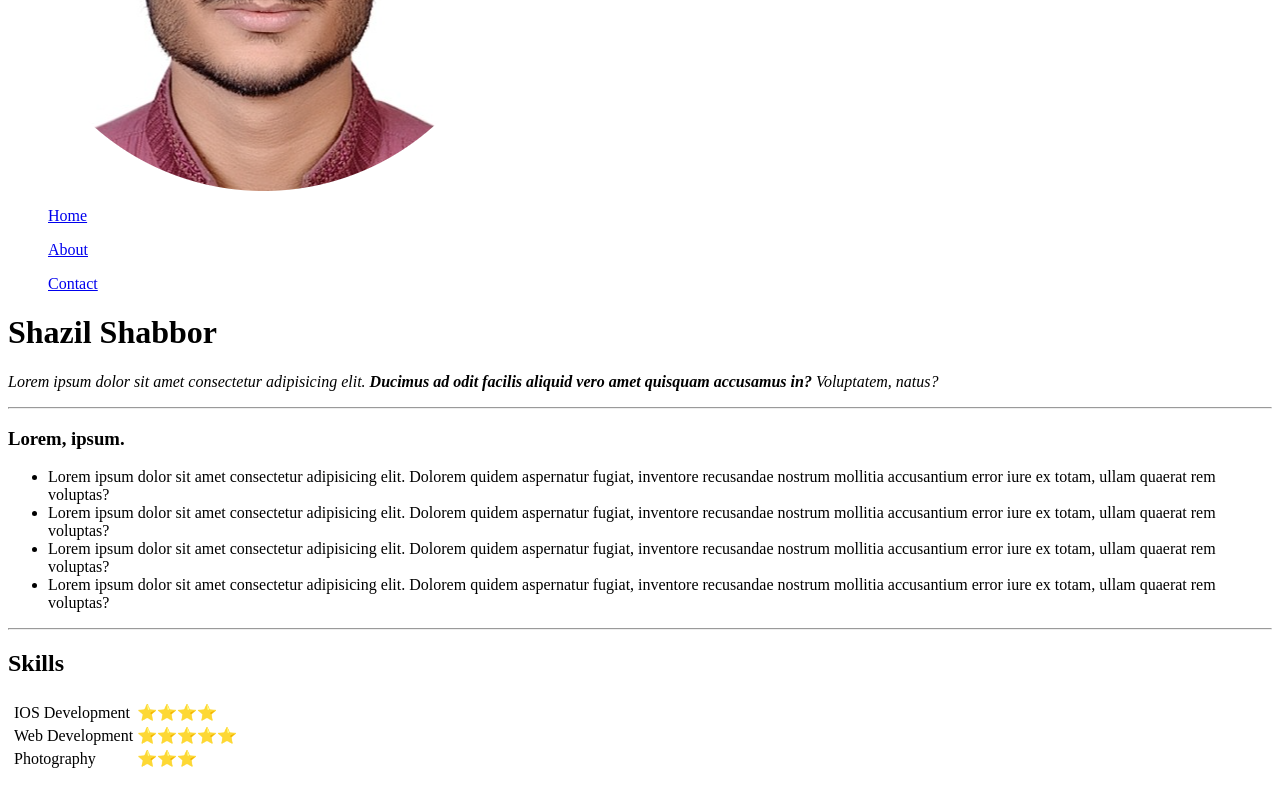
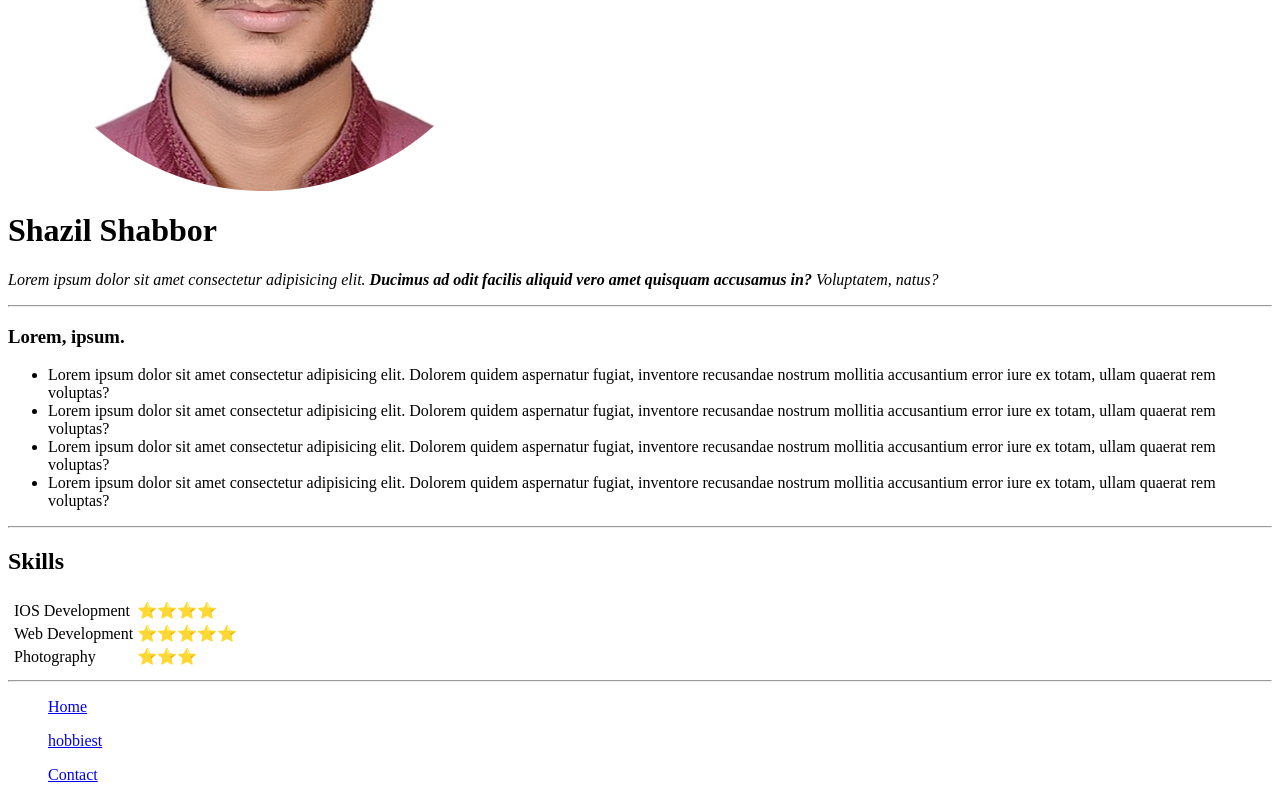
Before and after one commit to ShazilShabbir/cv, a plain HTML site: page index.html in a window 1280 px wide. Shown: the part 328-1128 px from the top of the page. Drawn offline with Linux system fonts and the light colour scheme.

Commit message:
index.html

```diff
--- a/index.html
+++ b/index.html
@@ -9,12 +9,7 @@
 
 <body>
   <img src="/Pic-modified.png" alt="Shazil Profile Picture" >
-  <nav>
-    <ul><a href="#">Home</a></ul>
-    <ul><a href="About.html">About</a></ul>
-    <ul><a href="contact.html">Contact</a></ul>
-  </nav>
-  <h1>Shazil Shabbor</h1>
+    <h1>Shazil Shabbor</h1>
   <p><em>Lorem ipsum dolor sit amet consectetur adipisicing elit.<strong> Ducimus ad odit facilis aliquid vero amet
         quisquam
         accusamus in?</strong> Voluptatem, natus?</em></p>
@@ -52,6 +47,12 @@
   </td>
  </tr>
 </table>
+<hr>
+  <nav>
+    <ul><a href="#">Home</a></ul>
+    <ul><a href="hobbies.html">hobbiest</a></ul>
+    <ul><a href="contact.html">Contact</a></ul>
+  </nav>
 
 </body>
 
```
